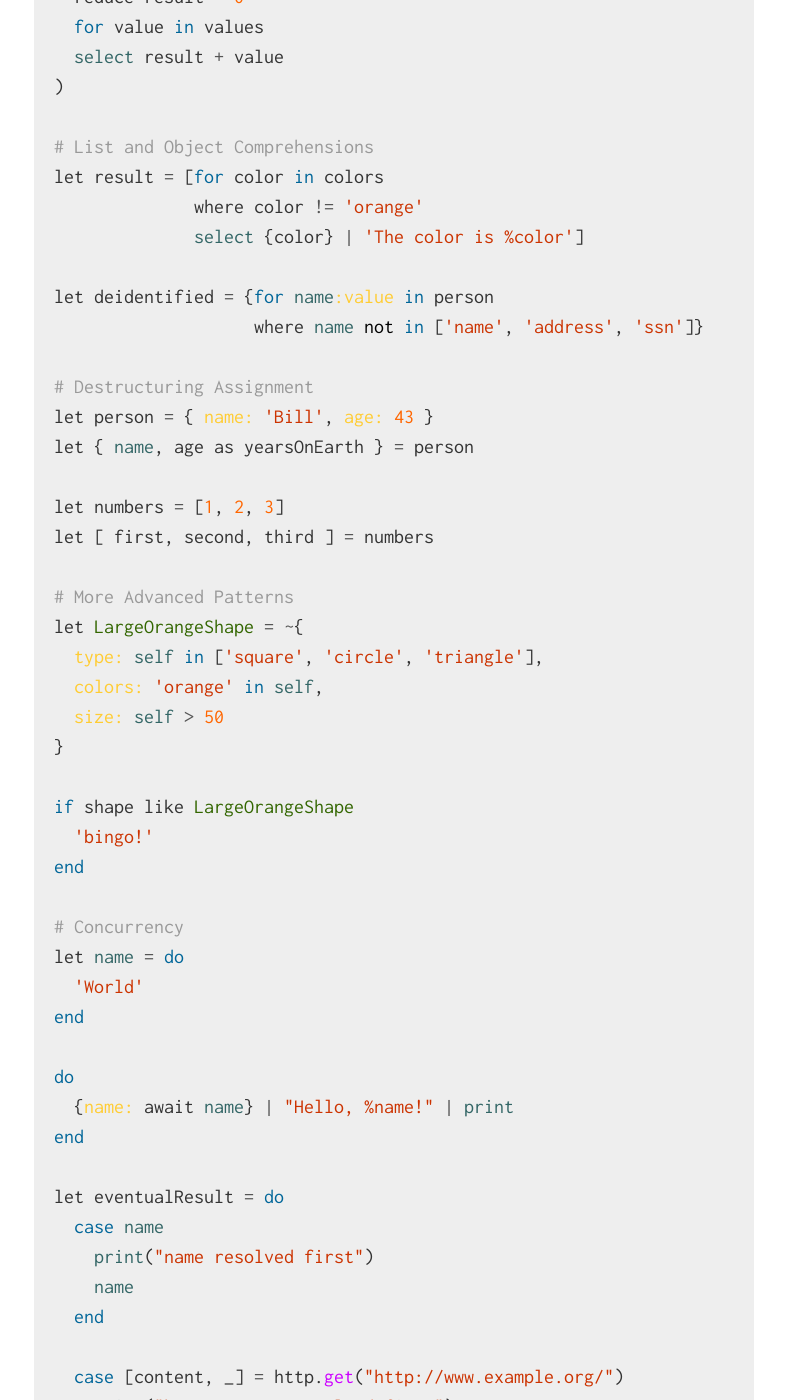
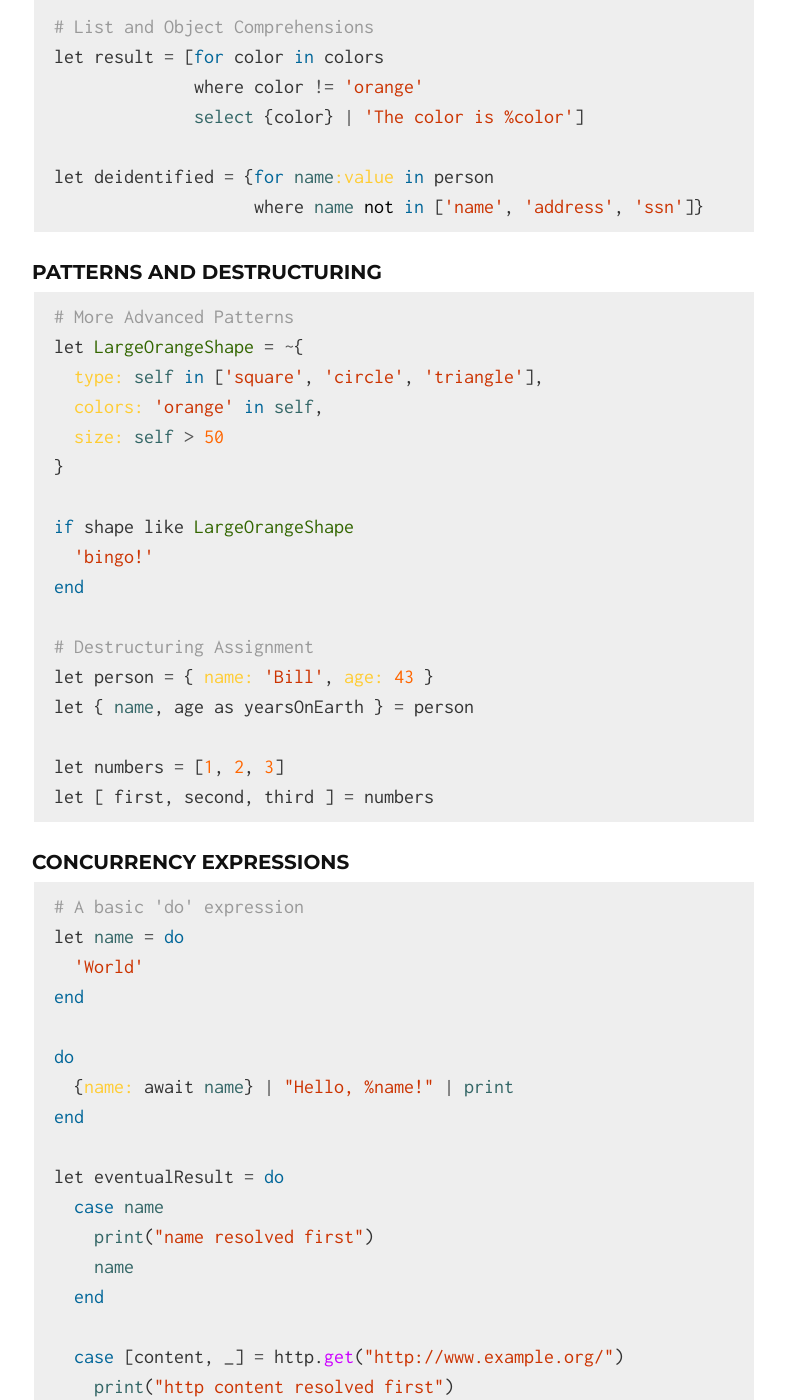
Before and after one commit to kode4food/fate-lang, a Jekyll site: the page built from index.md, in a window 1280 px wide and 1400 px high, scrolled down 3578 px. Shown: the whole window, without its empty margins (246-1031 px from the left). Built offline with Jekyll 4.4.1, drawn with Linux system fonts in a browser that asks for light colours; some of the changed text lies outside the part shown.

Commit message:
separating the quick tour

````diff
--- a/index.md
+++ b/index.md
@@ -61,14 +61,9 @@ Done!  The problem of vehicle emissions testing is now solved!
 ## A Quick Tour
 You've seen Functions and Patterns, but there's more to Fate than that.  Let's take a very quick look at some of those language features.
 
+### Branching Statements and Expressions
+
 ```ruby
-# Imports
-from SomeModule import displayString as display
-
-import SomeModule as aModule
-let display = aModule.displayString
-
-# Branching Statements
 if myAge > 50
   'should probably retire'
 else
@@ -87,7 +82,11 @@ end
 
 # Branching Expressions
 let result = 'green' unless turnedOff else 'red'
+```
 
+### Iteration And Reducing
+
+```ruby
 # For Loops, with Guards, Else Clauses, and Multiple Ranges
 for color in colors where color != 'orange',
     shape in shapes where shape != 'square'
@@ -119,14 +118,11 @@ let result = [for color in colors
 
 let deidentified = {for name:value in person
                     where name not in ['name', 'address', 'ssn']}
+```
 
-# Destructuring Assignment
-let person = { name: 'Bill', age: 43 }
-let { name, age as yearsOnEarth } = person
+### Patterns and Destructuring
 
-let numbers = [1, 2, 3]
-let [ first, second, third ] = numbers
-
+```ruby
 # More Advanced Patterns
 let LargeOrangeShape = ~{
   type: self in ['square', 'circle', 'triangle'],
@@ -138,7 +134,18 @@ if shape like LargeOrangeShape
   'bingo!'
 end
 
-# Concurrency
+# Destructuring Assignment
+let person = { name: 'Bill', age: 43 }
+let { name, age as yearsOnEarth } = person
+
+let numbers = [1, 2, 3]
+let [ first, second, third ] = numbers
+```
+
+### Concurrency Expressions
+
+```ruby
+# A basic 'do' expression
 let name = do
   'World'
 end
@@ -162,6 +169,16 @@ let eventualResult = do
     print("couldn't get name or http content in 100ms")
   end
 end
+```
+
+### Importing Symbols To/From A Module
+
+```ruby
+# Importing into a module
+from SomeModule import displayString as display
+
+import SomeModule as aModule
+let display = aModule.displayString
 
 # Exporting from a module
 export calculateVehicleEmissions as calculate
````
